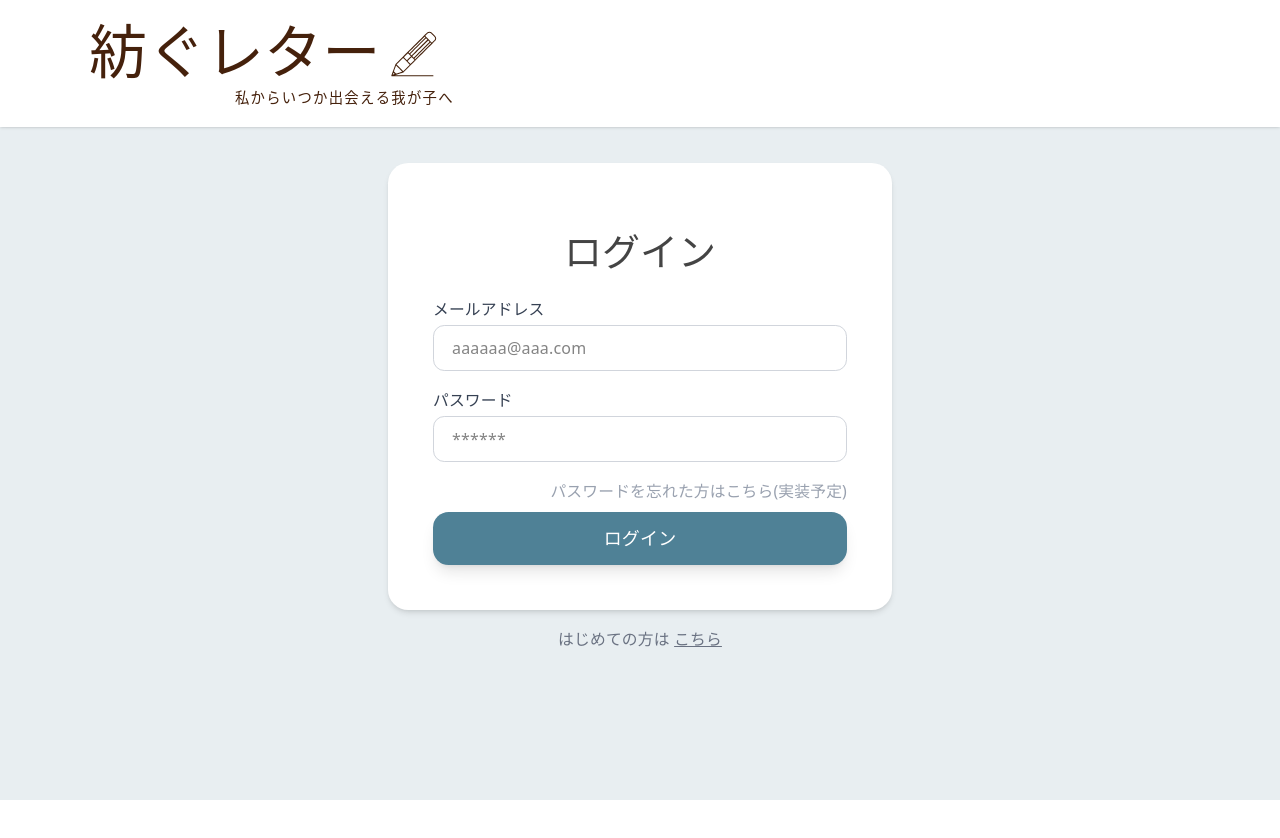
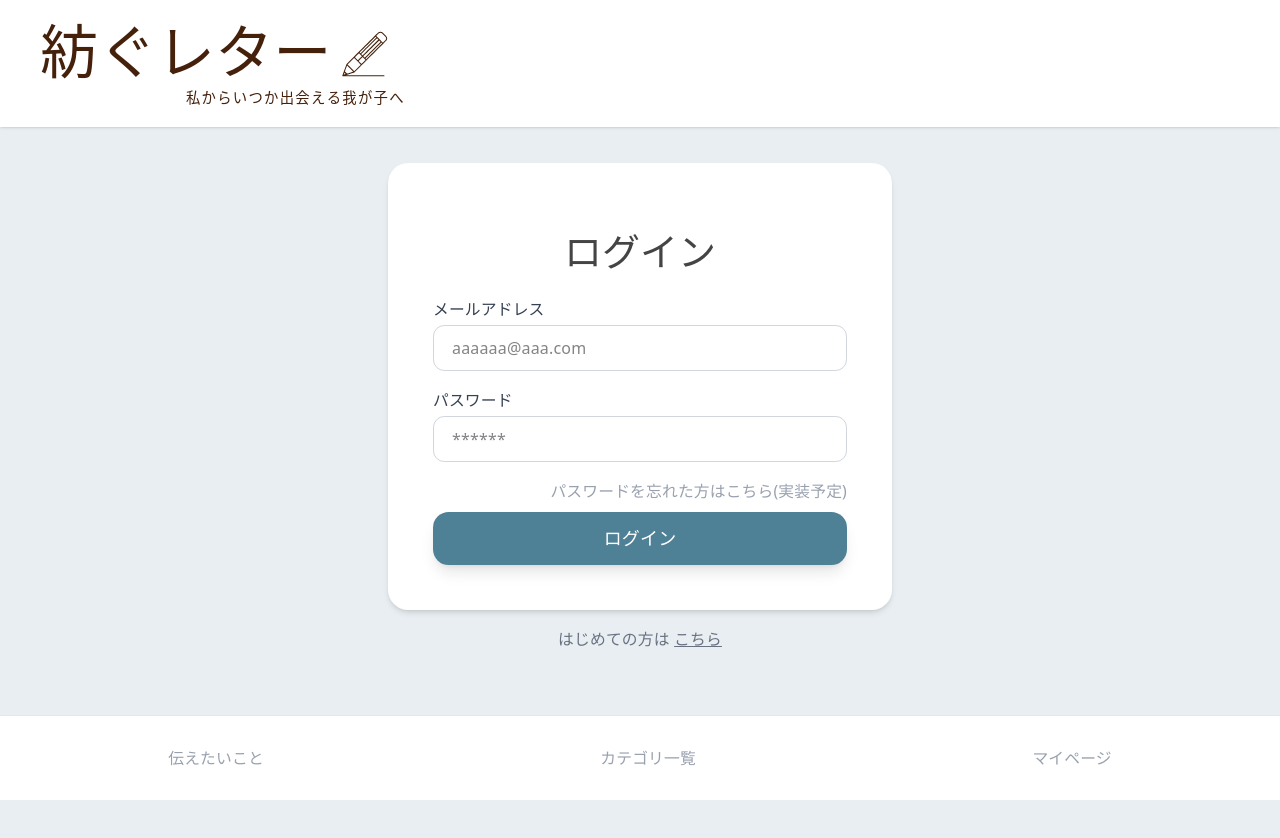
Before and after one commit to nagi558/Graduation-work, a React (Vite) app in the folder my-app/front/: page /login in a window 1280 px wide. Shown: the top 838 px of the page. Before the commit the page ends 800 px from the top, so only its background shows below. Built offline with nearby package versions, Linux system fonts and the light colour scheme; no server answers.

Commit message:
Footerをlayoutに統一

```diff
--- a/my-app/front/src/components/Header.tsx
+++ b/my-app/front/src/components/Header.tsx
@@ -24,11 +24,11 @@ export const Header = () => {
   }
 
   return (
-    <header className="sticky top-0 z-50 bg-white w-full px-4 py-3 flex justify-between items-center will-change-transform">
+    <div className="p-3 flex justify-between items-center">
       <img
         src="/logo.png"
         alt="ロゴ"
-        className="h-12 pl-10" cursor-pointer
+        className="h-8 md:h-7 cursor-pointer"
         onClick={() => isLoggedIn ? navigate('/posts') : navigate('/')}
       />
 
@@ -36,11 +36,11 @@ export const Header = () => {
       {isLoggedIn && (
         <button
           onClick={handleLogout}
-          className="bg-[#4f8196] hover:bg-[#80949e] text-white font-bold px-3 py-2 rounded-xl shadow-lg"
+          className="mr-10 bg-[#4f8196] hover:bg-[#80949e] disabled:bg-gray-400 text-white font-bold py-2 px-2 rounded-xl shadow-lg cursor-pointer"
         >
           ログアウト
         </button>
       )}
-    </header>
+    </div>
   )
 }
--- a/my-app/front/src/components/Layout.tsx
+++ b/my-app/front/src/components/Layout.tsx
@@ -1,15 +1,17 @@
 import { Header } from './Header'
+import { Footer } from './Footer'
 import type { ReactNode } from 'react'
 
 export const Layout = ({ children }: { children: ReactNode }) => {
   return (
-    <div className="h-screen flex flex-col">
+    <div className="min-h-screen flex flex-col">
       <header className="sticky top-0 z-50 bg-white shadow-sm flex-shrink-0">
         <Header />
       </header>
-      <main className="flex-1 overflow-y-auto">
+      <main className="flex-1">
         {children}
       </main>
+      <Footer />
     </div>
   )
 }
--- a/my-app/front/src/index.css
+++ b/my-app/front/src/index.css
@@ -114,10 +114,7 @@
   width: 100%;
   max-width: 100%;
   margin: 0 auto;
-  text-align: center;
   min-height: 100svh;
-  display: flex;
-  flex-direction: column;
   box-sizing: border-box;
 }
 
@@ -293,10 +290,3 @@ img {
 *::after {
   box-sizing: border-box;
 }
-
-/* スマホ時の左右余白（あなたの構造に合わせた最適解） */
-@media (max-width: 768px) {
-  #root {
-    padding-inline: 16px;
-  }
-}
--- a/my-app/front/src/pages/CategoryList.tsx
+++ b/my-app/front/src/pages/CategoryList.tsx
@@ -2,7 +2,6 @@ import { useEffect, useState } from 'react'
 import type { Category } from '@/types'
 import { useNavigate } from 'react-router-dom'
 import axiosInstance from '@/lib/axios'
-import { Footer } from '@/components/Footer'
 
 export const CategoryList = () => {
   const [categories, setCategories] = useState<Category[]>([])
@@ -61,8 +60,6 @@ export const CategoryList = () => {
           )}
         </div>
       </div>
-
-      <Footer />
     </div>
   )
 }
--- a/my-app/front/src/pages/CategoryManage.tsx
+++ b/my-app/front/src/pages/CategoryManage.tsx
@@ -2,7 +2,6 @@ import { useEffect, useState } from 'react'
 import { useNavigate } from 'react-router-dom'
 import axiosInstance from '@/lib/axios'
 import type { Category } from '@/types'
-import { Footer } from '@/components/Footer'
 import { Spinner } from '@/components/Spinner'
 
 export const CategoryManage = () => {
@@ -130,9 +129,6 @@ export const CategoryManage = () => {
           )}
         </div>
       </div>
-
-      {/* フッターナビゲーション */}
-      <Footer />
     </div>
   )
 }
--- a/my-app/front/src/pages/CategoryNew.tsx
+++ b/my-app/front/src/pages/CategoryNew.tsx
@@ -1,7 +1,6 @@
 import { useState } from 'react'
 import { useNavigate } from 'react-router-dom'
 import axiosInstance from '@/lib/axios'
-import { Footer } from '@/components/Footer'
 import { Spinner } from '@/components/Spinner'
 
 export const CategoryNew = () => {
@@ -92,9 +91,6 @@ export const CategoryNew = () => {
           </form>
         </div>
       </div>
-
-      {/* フッターナビゲーション */}
-      <Footer />
     </div>
   )
 }
--- a/my-app/front/src/pages/CategoryPostList.tsx
+++ b/my-app/front/src/pages/CategoryPostList.tsx
@@ -2,7 +2,6 @@ import { useEffect, useState } from 'react'
 import { useNavigate, useParams } from 'react-router-dom'
 import axiosInstance from '@/lib/axios'
 import type { Post, Category } from '@/types'
-import { Footer } from '@/components/Footer'
 
 export const CategoryPostList = () => {
   const { id } = useParams()
@@ -85,8 +84,6 @@ export const CategoryPostList = () => {
       </div>
     </div>
   </div>
-
-  <Footer />
 </div>
 )
 }
--- a/my-app/front/src/pages/CategoryUpdate.tsx
+++ b/my-app/front/src/pages/CategoryUpdate.tsx
@@ -2,7 +2,6 @@ import { useEffect, useState } from 'react'
 import { useNavigate } from 'react-router-dom'
 import axiosInstance from '@/lib/axios'
 import { useParams } from 'react-router-dom'
-import { Footer } from '@/components/Footer'
 import { Spinner } from '@/components/Spinner'
 
 export const CategoryUpdate = () => {
@@ -117,8 +116,6 @@ export const CategoryUpdate = () => {
           </form>
         </div>
       </div>
-
-      <Footer />
     </div>
   )
 }
--- a/my-app/front/src/pages/MyPage.tsx
+++ b/my-app/front/src/pages/MyPage.tsx
@@ -1,5 +1,3 @@
-import { Footer } from "@/components/Footer"
-
 export const MyPage = () => {
 
   return (
@@ -32,8 +30,6 @@ export const MyPage = () => {
           </div>
         </div>
       </div>
-
-      <Footer />
     </div>
   )
 }
--- a/my-app/front/src/pages/PostList.tsx
+++ b/my-app/front/src/pages/PostList.tsx
@@ -2,7 +2,6 @@ import { useEffect, useState } from 'react'
 import { useNavigate } from 'react-router-dom'
 import axiosInstance from '@/lib/axios'
 import type { Post } from '@/types'
-import { Footer } from '@/components/Footer'
 import { Spinner } from '@/components/Spinner'
 
 export const PostList = () => {
@@ -53,7 +52,7 @@ export const PostList = () => {
   }
 
   return (
-    <div className="min-h-screen bg-[#E8EEF1] pb-20">
+    <div className="bg-[#E8EEF1] pb-20">
 
       {/* メインコンテンツ */}
       <div className="max-w-4xl mx-auto pt-1 px-4">
@@ -92,7 +91,7 @@ export const PostList = () => {
                 className="bg-white rounded-2xl shadow-lg p-5 flex justify-between items-start"
               >
                 {/* 左側：タイトル・カテゴリ・本文 */}
-                <div className="flex-1">
+                <div className="flex-1 min-w-0">
 
                   {/* タイトルとカテゴリ */}
                   <div className="flex items-center gap-2 mb-3">
@@ -131,9 +130,6 @@ export const PostList = () => {
         )}
       </div>
       </div>
-
-      {/* フッターナビゲーション */}
-      <Footer />
     </div>
   )
 }
--- a/my-app/front/src/pages/PostNew.tsx
+++ b/my-app/front/src/pages/PostNew.tsx
@@ -2,7 +2,6 @@ import { useEffect, useState } from 'react'
 import { useNavigate } from 'react-router-dom'
 import axiosInstance from '@/lib/axios'
 import type { Category } from '@/types'
-import { Footer } from '@/components/Footer'
 import { Spinner } from '@/components/Spinner'
 
 export const PostNew = () => {
@@ -166,9 +165,6 @@ export const PostNew = () => {
           </form>
         </div>
       </div>
-
-      {/* フッターナビゲーション */}
-      <Footer />
     </div>
   )
 }
--- a/my-app/front/src/pages/PostUpdate.tsx
+++ b/my-app/front/src/pages/PostUpdate.tsx
@@ -3,7 +3,6 @@ import { useNavigate } from 'react-router-dom'
 import axiosInstance from '@/lib/axios'
 import type { Category } from '@/types'
 import { useParams } from 'react-router-dom'
-import { Footer } from '@/components/Footer'
 import { Spinner } from '@/components/Spinner'
 
 export const PostUpdate = () => {
@@ -193,9 +192,6 @@ export const PostUpdate = () => {
           </form>
         </div>
       </div>
-
-      {/* フッターナビゲーション */}
-      <Footer />
     </div>
   )
 }
```
